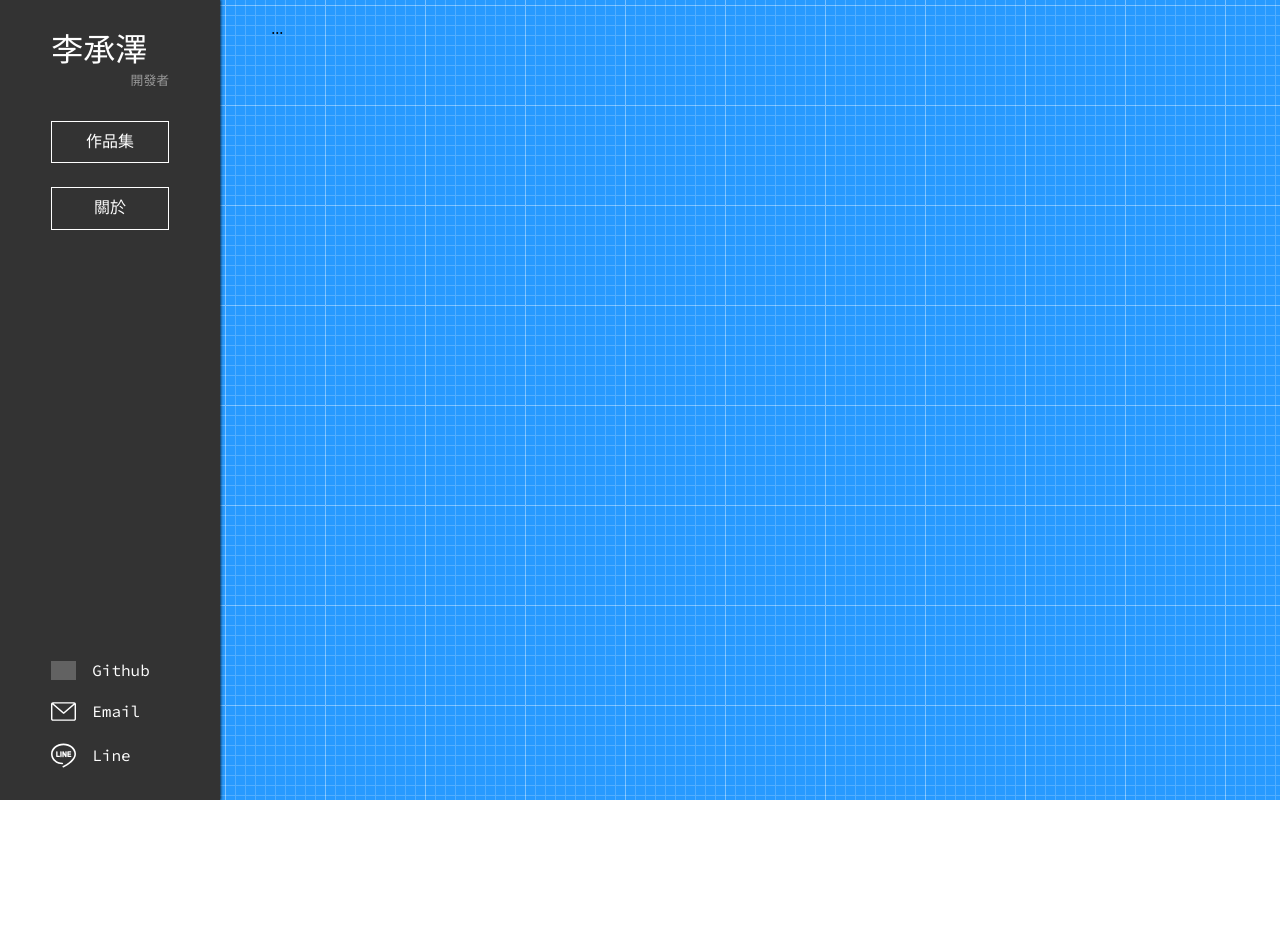
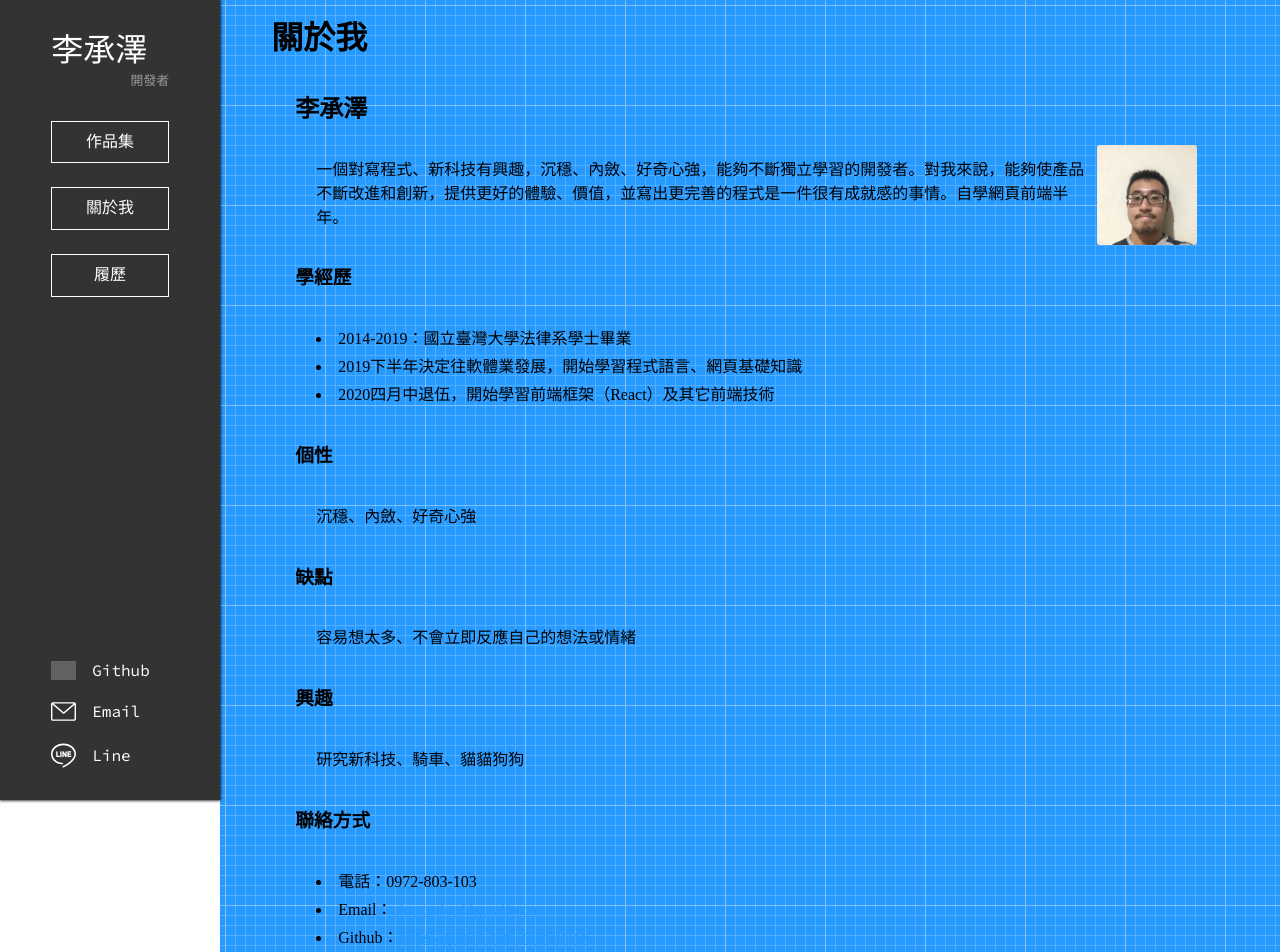
Before and after one commit to chentselee/chentselee.com, a Next.js app: page /about in a window 1280 px wide. Shown: the top 952 px of the page. Before the commit the page ends 800 px from the top, so only its background shows below. Built offline with nearby package versions, Linux system fonts and the light colour scheme; grey boxes are pictures that could not be loaded.

Commit message:
Add about and resume page

```diff
--- a/src/components/Navbar.tsx
+++ b/src/components/Navbar.tsx
@@ -14,8 +14,12 @@
     href: "/",
   },
   {
-    name: "關於",
+    name: "關於我",
     href: "/about",
+  },
+  {
+    name: "履歷",
+    href: "/resume",
   },
 ];
 
--- a/src/pages/about.tsx
+++ b/src/pages/about.tsx
@@ -1,9 +1,98 @@
 import Main from "../layouts/Main";
+import Page from "../layouts/Page";
 
 export default function portfolio() {
   return (
-    <Main>
-      <div>...</div>
-    </Main>
+    <>
+      <Main>
+        <Page title="關於我">
+          <article>
+            <h2>李承澤</h2>
+            <img src="/assets/images/selfie.jpg" alt="my selfie" width="100" />
+            <section>
+              一個對寫程式、新科技有興趣，沉穩、內斂、好奇心強，能夠不斷獨立學習的開發者。對我來說，能夠使產品不斷改進和創新，提供更好的體驗、價值，並寫出更完善的程式是一件很有成就感的事情。自學網頁前端半年。
+            </section>
+            <h3>學經歷</h3>
+            <section>
+              <ul>
+                <li>2014-2019：國立臺灣大學法律系學士畢業</li>
+                <li>
+                  2019下半年決定往軟體業發展，開始學習程式語言、網頁基礎知識
+                </li>
+                <li>2020四月中退伍，開始學習前端框架（React）及其它前端技術</li>
+              </ul>
+            </section>
+            <h3>個性</h3>
+            <section>沉穩、內斂、好奇心強</section>
+            <h3>缺點</h3>
+            <section>容易想太多、不會立即反應自己的想法或情緒</section>
+            <h3>興趣</h3>
+            <section>研究新科技、騎車、貓貓狗狗</section>
+            <h3>聯絡方式</h3>
+            <section>
+              <ul>
+                <li>電話：0972-803-103</li>
+                <li>
+                  Email：
+                  <a href="mailto:chentselee@gmail.com">chentselee@gmail.com</a>
+                </li>
+                <li>
+                  Github：
+                  <a
+                    href="https://github.com/chentselee"
+                    target="_blank"
+                    rel="noopener noreferrer"
+                  >
+                    https://github.com/chentselee
+                  </a>
+                </li>
+                <li>方便聯絡時間：週一至週五13：00至19：00</li>
+              </ul>
+            </section>
+          </article>
+        </Page>
+      </Main>
+      <style jsx>{`
+        article {
+          padding: 1.5rem;
+          background-color: var(--bg-dark);
+          border-radius: 1rem;
+          line-height: 1.5rem;
+        }
+
+        article > :not(:last-child) {
+          margin-bottom: 1rem;
+        }
+
+        h2,
+        h3 {
+          color: var(--text-lightgray);
+        }
+
+        section {
+          background-color: var(--bg-light);
+          border-radius: 1rem;
+          padding: 1.3rem;
+        }
+
+        img {
+          float: right;
+          margin: 0.5rem;
+          border-radius: 3px;
+        }
+
+        ul {
+          list-style-position: inside;
+        }
+
+        ul > :not(:last-child) {
+          margin-bottom: 4px;
+        }
+
+        a {
+          color: var(--primary);
+        }
+      `}</style>
+    </>
   );
 }
```
Also changed, not shown: src/pages/resume.tsx (added, +64 -0 lines), public/assets/images/selfie.JPG (added), 1 other file (tests, documents, lock files or other folders).
